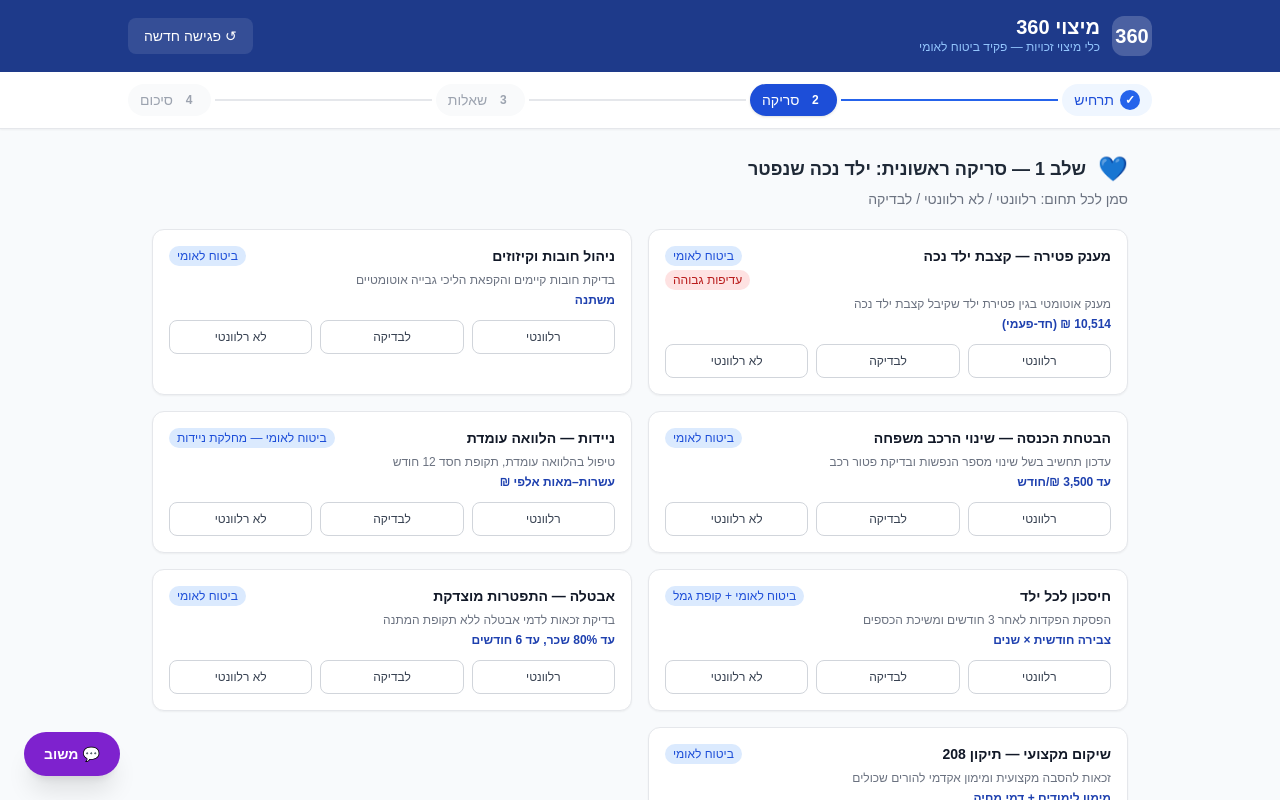
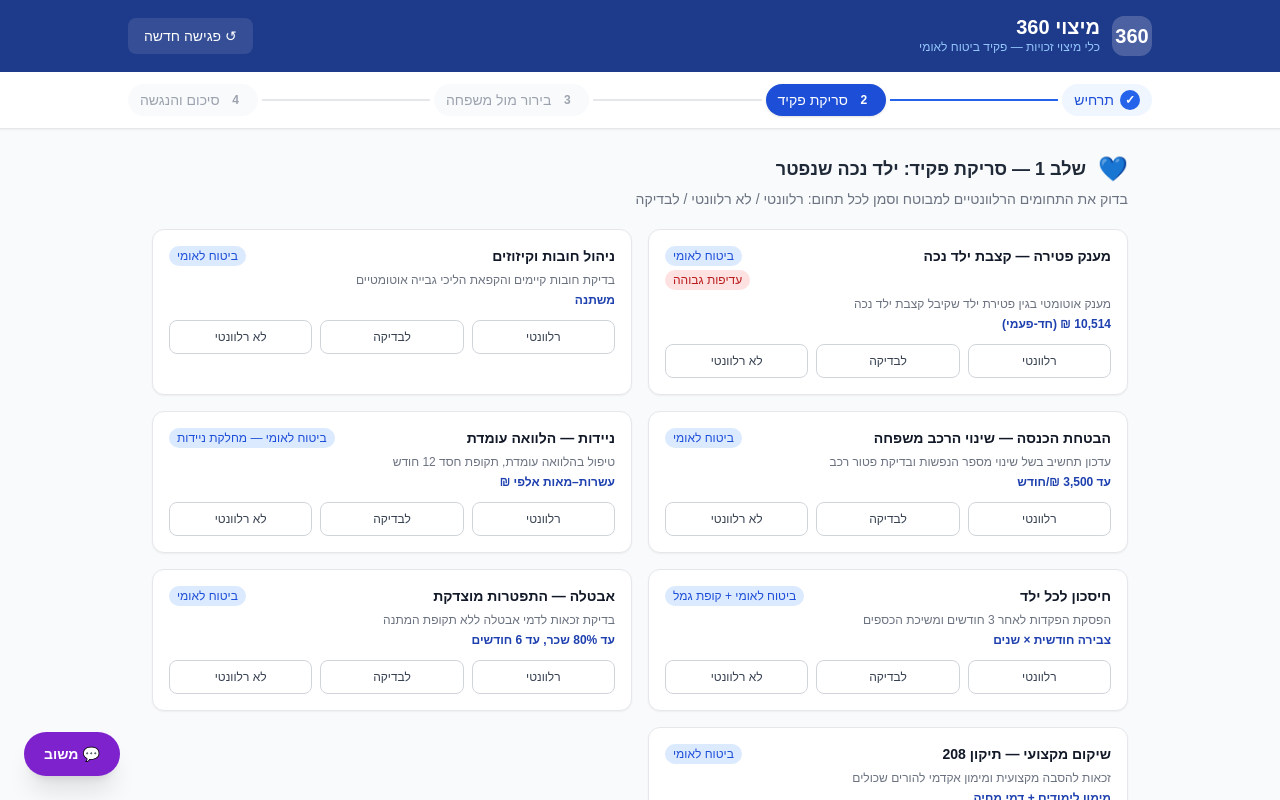
Before and after one commit to AVI1840/mitzui-360-, a React (Vite) app: page / in a window 1280 px wide. Both pictures are taken after a click on the button 970 px from the left and 612 px from the top of the page. Shown: the top 800 px of the page. Built offline with nearby package versions, Linux system fonts and the light colour scheme; the HTML template or start-up script is replaced by a standard one.

Commit message:
feat: 4-step wizard - scan, family interview, summary+accessibility

```diff
--- a/src/App.tsx
+++ b/src/App.tsx
@@ -816,7 +816,7 @@ const UNCLAIMED_MATRIX: UnclaimedRule[] = [
 
 // UI CONSTANTS
 // ═══════════════════════════════════════════════
-const STEPS = ['תרחיש', 'סריקה', 'שאלות', 'סיכום'];
+const STEPS = ['תרחיש', 'סריקת פקיד', 'בירור מול משפחה', 'סיכום והנגשה'];
 const uLbl = (u: Urg) => u === 'urgent' ? 'דחוף' : u === 'within30' ? 'תוך 30 יום' : 'לתכנון';
 const uClr = (u: Urg) =>
   u === 'urgent' ? 'bg-red-100 text-red-800 border-red-300' :
@@ -1358,9 +1358,9 @@ const sa = useCallback((id: string, v: any) => setAns(p => ({ ...p, [id]: v })),
           <section>
             <div className="flex items-center gap-3 mb-1">
               <span className="text-2xl">{scen.icon}</span>
-              <h2 className="text-lg font-bold text-gray-800">שלב 1 — סריקה ראשונית: {scen.name}</h2>
+              <h2 className="text-lg font-bold text-gray-800">שלב 1 — סריקת פקיד: {scen.name}</h2>
             </div>
-            <p className="text-sm text-gray-500 mb-5">סמן לכל תחום: רלוונטי / לא רלוונטי / לבדיקה</p>
+            <p className="text-sm text-gray-500 mb-5">בדוק את התחומים הרלוונטיים למבוטח וסמן לכל תחום: רלוונטי / לא רלוונטי / לבדיקה</p>
             <div className="grid grid-cols-1 md:grid-cols-2 gap-4">
               {allDoms.map(d => {
                 const v = domSt[d.id];
@@ -1394,14 +1394,14 @@ const sa = useCallback((id: string, v: any) => setAns(p => ({ ...p, [id]: v })),
             <div className="mt-6 flex justify-start">
               <button disabled={!allSelected} onClick={() => { setDi(0); setStep(2); }}
                 className={`px-8 py-3 rounded-xl font-bold text-base transition-colors ${allSelected ? 'bg-blue-700 text-white hover:bg-blue-800 shadow-md' : 'bg-gray-200 text-gray-400 cursor-not-allowed'}`}>
-                המשך לשאלות ←
+                המשך לבירור מול משפחה ←
               </button>
             </div>
           </section>
         )}
 
         {/* ══════════════════════════════════════
-            SCREEN 2 — שאלות ממוקדות
+            SCREEN 2 — בירור מול משפחה
         ══════════════════════════════════════ */}
         {step === 2 && scen && (
           <section>
@@ -1412,6 +1412,15 @@ const sa = useCallback((id: string, v: any) => setAns(p => ({ ...p, [id]: v })),
               </div>
             ) : (
               <>
+                {/* Banner — בירור מול משפחה */}
+                <div className="mb-4 bg-blue-50 border border-blue-200 rounded-xl p-3 flex items-center gap-3">
+                  <span className="text-xl">👨‍👩‍👧</span>
+                  <div>
+                    <p className="text-sm font-bold text-blue-900">שלב בירור מול המשפחה</p>
+                    <p className="text-xs text-blue-700">שאלות אלו נועדו לברר פרטים ישירות מול המבוטח או בני משפחתו. ענה לפי המידע שנמסר בפגישה.</p>
+                  </div>
+                </div>
+
                 <div className="mb-5">
                   <div className="flex items-center justify-between mb-2">
                     <h2 className="text-base font-bold text-gray-800">{curDom?.n}</h2>
@@ -1487,7 +1496,7 @@ const sa = useCallback((id: string, v: any) => setAns(p => ({ ...p, [id]: v })),
                     <div className="flex flex-col items-end gap-2">
                       <button onClick={() => { addAudit('סיכום', missingFields.length > 0 ? `התקדם לסיכום עם ${missingFields.length} שדות חסרים` : 'התקדם לסיכום — כל השדות מלאים'); setStep(3); }}
                         className="px-8 py-3 rounded-xl font-bold text-base transition-colors bg-green-600 text-white hover:bg-green-700 shadow-md">
-                        לסיכום ←
+                        לסיכום והנגשה ←
                       </button>
                       {missingFields.length > 0 && (
                         <div className="bg-amber-50 border border-amber-200 rounded-xl p-3 w-full max-w-md animate-fade-in">
@@ -1512,7 +1521,7 @@ const sa = useCallback((id: string, v: any) => setAns(p => ({ ...p, [id]: v })),
         )}
 
         {/* ══════════════════════════════════════
-            SCREEN 3 — סיכום ופעולות
+            SCREEN 3 — סיכום, הנגשה וקידום
         ══════════════════════════════════════ */}
         {step === 3 && scen && (
           <section>
@@ -1526,8 +1535,8 @@ const sa = useCallback((id: string, v: any) => setAns(p => ({ ...p, [id]: v })),
             {/* Screen header */}
             <div className="no-print flex items-center justify-between mb-5 flex-wrap gap-3">
               <div>
-                <h2 className="text-lg font-bold text-gray-800">סיכום מיצוי — {scen.name}</h2>
-                <p className="text-sm text-gray-500">{today} | מוכן להדפסה</p>
+                <h2 className="text-lg font-bold text-gray-800">סיכום, הנגשה וקידום — {scen.name}</h2>
+                <p className="text-sm text-gray-500">{today} | מוכן להדפסה ולהנגשה למשפחה</p>
               </div>
               <div className="flex gap-2">
                 {urgentCount > 0 && (
```
